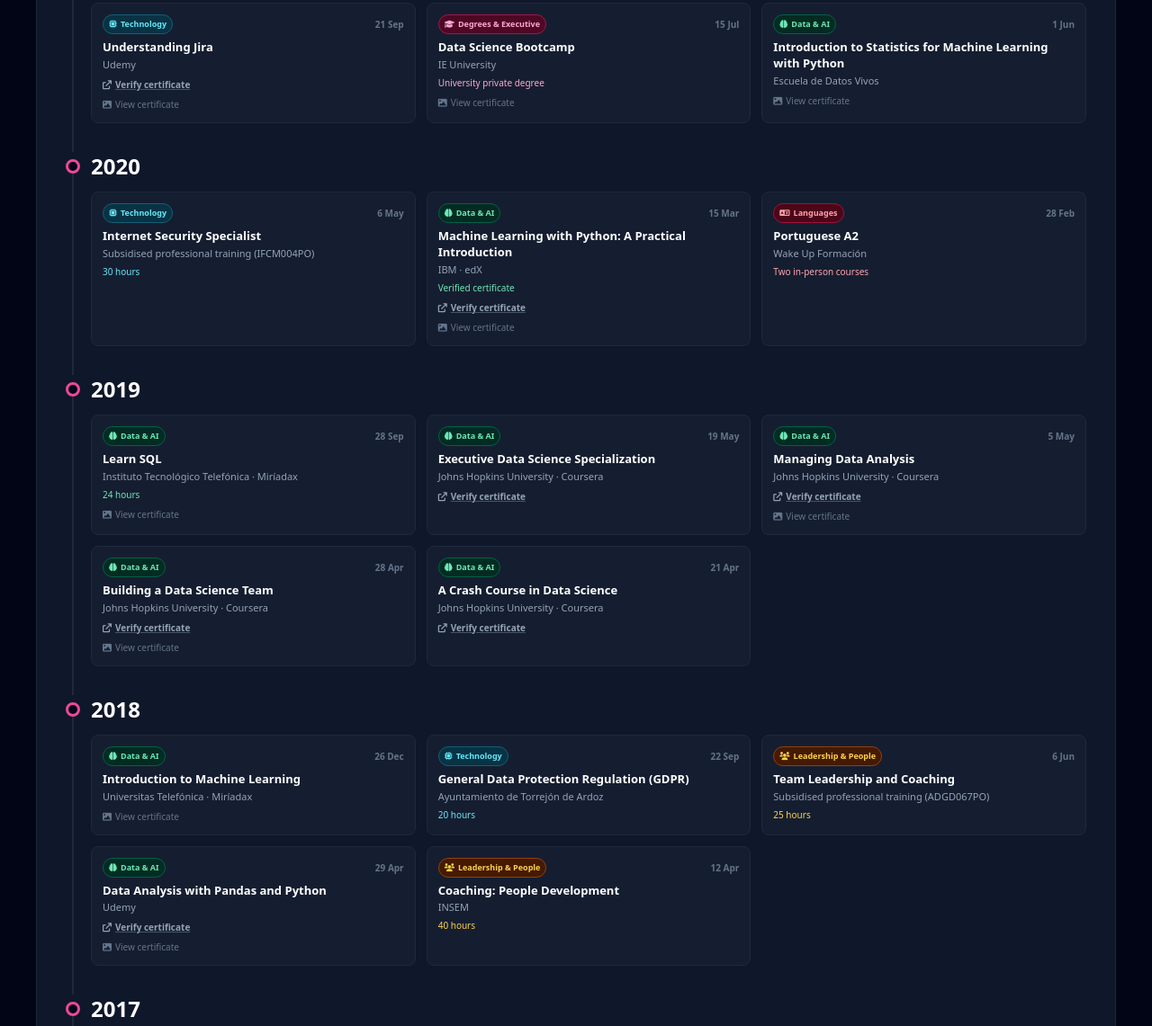
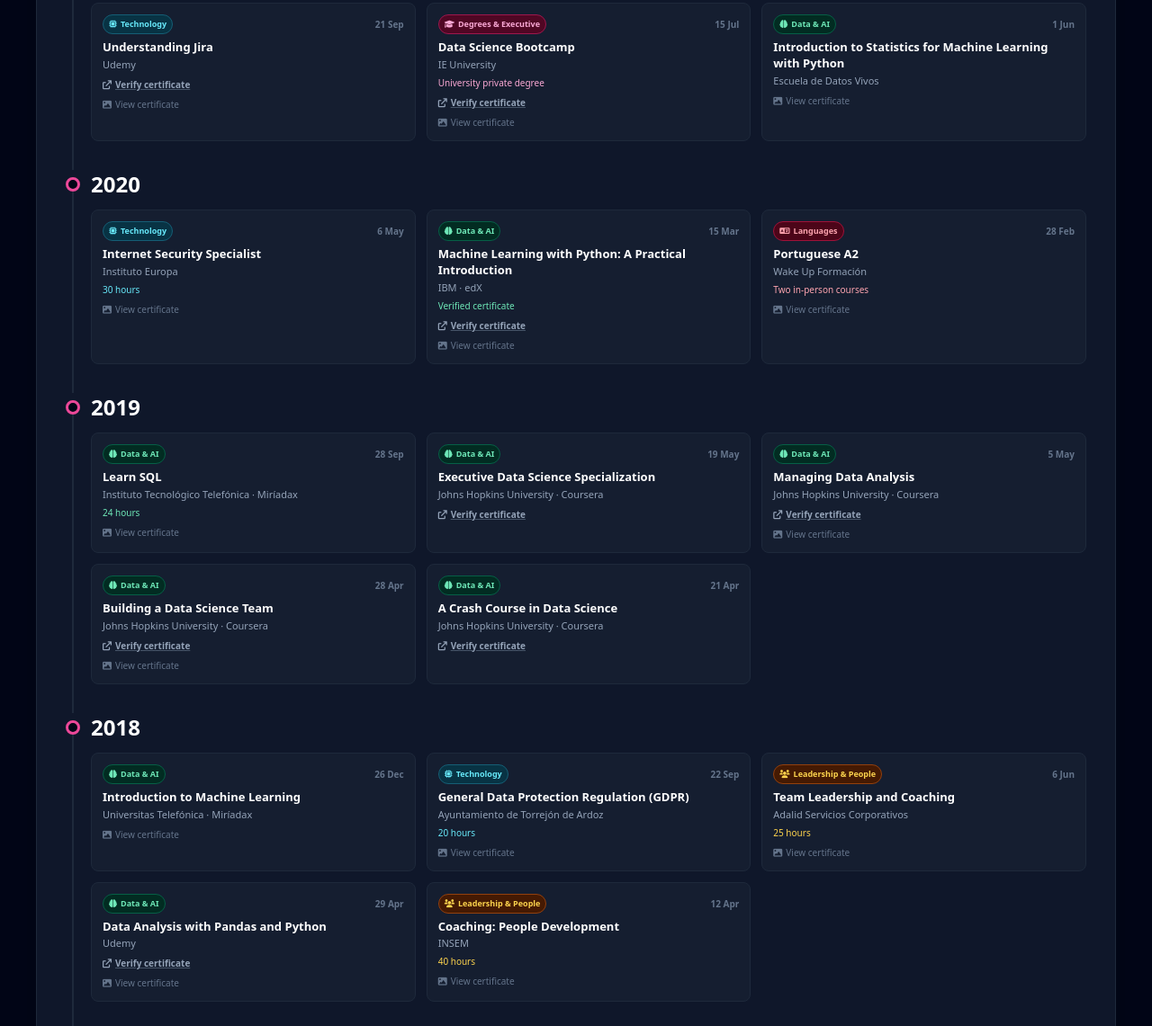
Before and after one commit to beajmnz/beajimenezdotnet, a plain HTML site: page certificates.html in a window 1280 px wide. Shown: the part 1448-2589 px from the top of the page at 90% size. Drawn offline with nearby package versions, Linux system fonts and the light colour scheme.

Commit message:
Add redacted certificate scans and IE bootcamp verify link
Ten more certificates get a scan, each with the national ID number
redacted. Two issuers are now named from the redacted diplomas.

Co-Authored-By: Claude Fable 5.2 <noreply@anthropic.com>

```diff
--- a/certificates.html
+++ b/certificates.html
@@ -103,26 +103,26 @@
             { date: '2023-02-21', topic: 'lang',     title: 'English Proficiency Test', issuer: 'goFLUENT', note: 'CEFR level C2', scan: 'certificates/gofluent-english.jpg' },
             { date: '2022-03',    topic: 'tech',     title: 'Vault Fundamentals', issuer: 'Thought Machine', url: 'https://certificates.thoughtmachine.net/d8fa89a7-1c2c-46e2-9ba3-f213d96401d1' },
             { date: '2021-09-21', topic: 'tech',     title: 'Understanding Jira', issuer: 'Udemy', url: 'https://www.udemy.com/certificate/UC-4fd9c09e-66a0-4b7b-aa8c-c436c9b4cf9e/', scan: 'certificates/udemy-jira.jpg' },
-            { date: '2021-07-15', topic: 'degree',   title: 'Data Science Bootcamp', issuer: 'IE University', note: 'University private degree', scan: 'certificates/ie-bootcamp.jpg' },
+            { date: '2021-07-15', topic: 'degree',   title: 'Data Science Bootcamp', issuer: 'IE University', note: 'University private degree', url: 'https://www.smartcertificate.com/SmartDiploma/?AyjbSnf144ZrfFUr%2bH1k0775YtsqoyiyIl9u8Ef4pahC%2bw6nVpNdE9FlJoPoweDx#/', scan: 'certificates/ie-bootcamp.jpg' },
             { date: '2021-06-01', topic: 'data',     title: 'Introduction to Statistics for Machine Learning with Python', issuer: 'Escuela de Datos Vivos', scan: 'certificates/datosvivos-stats.jpg' },
-            { date: '2020-05-06', topic: 'tech',     title: 'Internet Security Specialist', issuer: 'Subsidised professional training (IFCM004PO)', note: '30 hours' },
+            { date: '2020-05-06', topic: 'tech',     title: 'Internet Security Specialist', issuer: 'Instituto Europa', note: '30 hours', scan: 'certificates/internet-security.jpg' },
             { date: '2020-03-15', topic: 'data',     title: 'Machine Learning with Python: A Practical Introduction', issuer: 'IBM · edX', note: 'Verified certificate', url: 'https://courses.edx.org/certificates/b2ebac0e5195411aa528f6ab95f3bc97', scan: 'certificates/edx-ibm-ml.jpg' },
-            { date: '2020-02-28', topic: 'lang',     title: 'Portuguese A2', issuer: 'Wake Up Formación', note: 'Two in-person courses' },
+            { date: '2020-02-28', topic: 'lang',     title: 'Portuguese A2', issuer: 'Wake Up Formación', note: 'Two in-person courses', scan: 'certificates/wakeup-portuguese.jpg' },
             { date: '2019-09-28', topic: 'data',     title: 'Learn SQL', issuer: 'Instituto Tecnológico Telefónica · Miríadax', note: '24 hours', scan: 'certificates/miriadax-sql.jpg' },
             { date: '2019-05-19', topic: 'data',     title: 'Executive Data Science Specialization', issuer: 'Johns Hopkins University · Coursera', url: 'https://www.coursera.org/account/accomplishments/specialization/G9BK92GDV2YS' },
             { date: '2019-05-05', topic: 'data',     title: 'Managing Data Analysis', issuer: 'Johns Hopkins University · Coursera', url: 'https://www.coursera.org/account/accomplishments/verify/43MP2964T4CD', scan: 'certificates/coursera-managing-data.jpg' },
             { date: '2019-04-28', topic: 'data',     title: 'Building a Data Science Team', issuer: 'Johns Hopkins University · Coursera', url: 'https://www.coursera.org/account/accomplishments/verify/2TENKFEKQ3N6', scan: 'certificates/coursera-ds-team.jpg' },
             { date: '2019-04-21', topic: 'data',     title: 'A Crash Course in Data Science', issuer: 'Johns Hopkins University · Coursera', url: 'https://www.coursera.org/account/accomplishments/verify/WYPZ2PLQBYXJ' },
             { date: '2018-12-26', topic: 'data',     title: 'Introduction to Machine Learning', issuer: 'Universitas Telefónica · Miríadax', scan: 'certificates/miriadax-ml.jpg' },
-            { date: '2018-09-22', topic: 'tech',     title: 'General Data Protection Regulation (GDPR)', issuer: 'Ayuntamiento de Torrejón de Ardoz', note: '20 hours' },
-            { date: '2018-06-06', topic: 'people',   title: 'Team Leadership and Coaching', issuer: 'Subsidised professional training (ADGD067PO)', note: '25 hours' },
+            { date: '2018-09-22', topic: 'tech',     title: 'General Data Protection Regulation (GDPR)', issuer: 'Ayuntamiento de Torrejón de Ardoz', note: '20 hours', scan: 'certificates/torrejon-gdpr.jpg' },
+            { date: '2018-06-06', topic: 'people',   title: 'Team Leadership and Coaching', issuer: 'Adalid Servicios Corporativos', note: '25 hours', scan: 'certificates/team-leadership-coaching.jpg' },
             { date: '2018-04-29', topic: 'data',     title: 'Data Analysis with Pandas and Python', issuer: 'Udemy', url: 'https://www.udemy.com/certificate/UC-F8RBXP4Y/', scan: 'certificates/udemy-pandas.jpg' },
-            { date: '2018-04-12', topic: 'people',   title: 'Coaching: People Development', issuer: 'INSEM', note: '40 hours' },
+            { date: '2018-04-12', topic: 'people',   title: 'Coaching: People Development', issuer: 'INSEM', note: '40 hours', scan: 'certificates/insem-coaching.jpg' },
             { date: '2017-08-09', topic: 'people',   title: 'Conflict Resolution', issuer: 'Udemy', url: 'https://www.udemy.com/certificate/UC-CYVLIVR3/', scan: 'certificates/udemy-conflict.jpg' },
             { date: '2017-03-06', topic: 'pm',       title: 'Project Management with Agile Methodologies and Lean Approaches', issuer: 'Universitas Telefónica · Miríadax', scan: 'certificates/miriadax-agile.jpg' },
             { date: '2017-01-05', topic: 'tech',     title: 'SEO: Organic Search Engine Positioning', issuer: 'Universitat de Vic (UVic-UCC) · Miríadax', scan: 'certificates/miriadax-seo.jpg' },
             { date: '2016-12-25', topic: 'tech',     title: 'Learn WordPress the Easy Way', issuer: 'Universitas Telefónica · Miríadax', note: '30 hours', scan: 'certificates/miriadax-wordpress.jpg' },
-            { date: '2016-11-25', topic: 'business', title: 'Invoicing and Stock Control', issuer: 'Ayuntamiento de Torrejón de Ardoz', note: '20 hours' },
+            { date: '2016-11-25', topic: 'business', title: 'Invoicing and Stock Control', issuer: 'Ayuntamiento de Torrejón de Ardoz', note: '20 hours', scan: 'certificates/torrejon-invoicing.jpg' },
             { date: '2016-11-20', topic: 'people',   title: 'Business Coach', issuer: 'Udemy', url: 'https://www.udemy.com/certificate/UC-C2E056MA/', scan: 'certificates/udemy-business-coach.jpg' },
             { date: '2016-11-18', topic: 'pm',       title: 'How to Build Awesome Agile Teams with Scrum, Kanban and Extreme Programming', issuer: 'Udemy', url: 'https://www.udemy.com/certificate/UC-IAK0ALFE/', scan: 'certificates/udemy-agile-teams.jpg' },
             { date: '2016-11-17', topic: 'pm',       title: 'Introduction to Project Management', issuer: 'Udemy', url: 'https://www.udemy.com/certificate/UC-P7WP185H/', scan: 'certificates/udemy-intro-pm.jpg' },
@@ -131,13 +131,13 @@
             { date: '2016-09-18', topic: 'pm',       title: 'Six Sigma Yellow Belt', issuer: '6sigmastudy · Udemy', url: 'https://www.udemy.com/certificate/UC-IT0PG5U5/', scan: 'certificates/udemy-six-sigma.jpg' },
             { date: '2015-07-30', topic: 'tech',     title: 'Introduction to Cloud Computing', issuer: 'IEEEx · edX', scan: 'certificates/edx-cloud.jpg' },
             { date: '2015-06-24', topic: 'business', title: 'Basic Competence in Social Media', issuer: 'Alkeno', scan: 'certificates/alkeno-social.jpg' },
-            { date: '2014-12-09', topic: 'tech',     title: 'Advanced Excel 2010', issuer: 'Ayuntamiento de Torrejón de Ardoz', note: '25 hours' },
+            { date: '2014-12-09', topic: 'tech',     title: 'Advanced Excel 2010', issuer: 'Ayuntamiento de Torrejón de Ardoz', note: '25 hours', scan: 'certificates/torrejon-excel.jpg' },
             { date: '2013-07-23', topic: 'business', title: 'An Introduction to Operations Management', issuer: 'University of Pennsylvania (Wharton) · Coursera', scan: 'certificates/coursera-operations.jpg' },
             { date: '2012-11-30', topic: 'business', title: 'Internationalisation', issuer: 'ASICMA', note: '70 hours', scan: 'certificates/asicma-internationalisation.jpg' },
             { date: '2011-07-22', topic: 'degree',   title: 'Executive MBA', issuer: 'IE Business School', scan: 'certificates/ie-emba.jpg' },
-            { date: '2011-07-22', topic: 'pm',       title: 'Project Management at Indra I (MIGP)', issuer: 'Indra', note: '2 hours' },
-            { date: '2011-06-14', topic: 'pm',       title: 'Project Planning and Control', issuer: 'Indra', note: '15 hours' },
-            { date: '2010-12-10', topic: 'tech',     title: 'MIDAS — Indra Method for Development, Adaptation and Services', issuer: 'Indra', note: '6 hours' },
+            { date: '2011-07-22', topic: 'pm',       title: 'Project Management at Indra I (MIGP)', issuer: 'Indra', note: '2 hours', scan: 'certificates/indra-migp.jpg' },
+            { date: '2011-06-14', topic: 'pm',       title: 'Project Planning and Control', issuer: 'Indra', note: '15 hours', scan: 'certificates/indra-planning.jpg' },
+            { date: '2010-12-10', topic: 'tech',     title: 'MIDAS — Indra Method for Development, Adaptation and Services', issuer: 'Indra', note: '6 hours', scan: 'certificates/indra-midas.jpg' },
             { date: '2010-04-19', topic: 'tech',     title: 'Introduction to SAP', issuer: 'Indra', note: '4 hours' },
             { date: '2010-04-15', topic: 'pm',       title: 'PRINCE2® Foundation', issuer: 'APM Group', note: 'Exam passed · 21-hour course by Quint Wellington Redwood', scan: 'certificates/prince2.jpg' },
             { date: '2009-10-16', topic: 'people',   title: 'Problem Analysis', issuer: 'Indra', note: '16 hours' },
```
Also changed, not shown: certificates/indra-midas.jpg (added), certificates/indra-migp.jpg (added), certificates/indra-planning.jpg (added), certificates/insem-coaching.jpg (added), certificates/internet-security.jpg (added), certificates/team-leadership-coaching.jpg (added), certificates/torrejon-excel.jpg (added), certificates/torrejon-gdpr.jpg (added), certificates/torrejon-invoicing.jpg (added), certificates/wakeup-portuguese.jpg (added).
